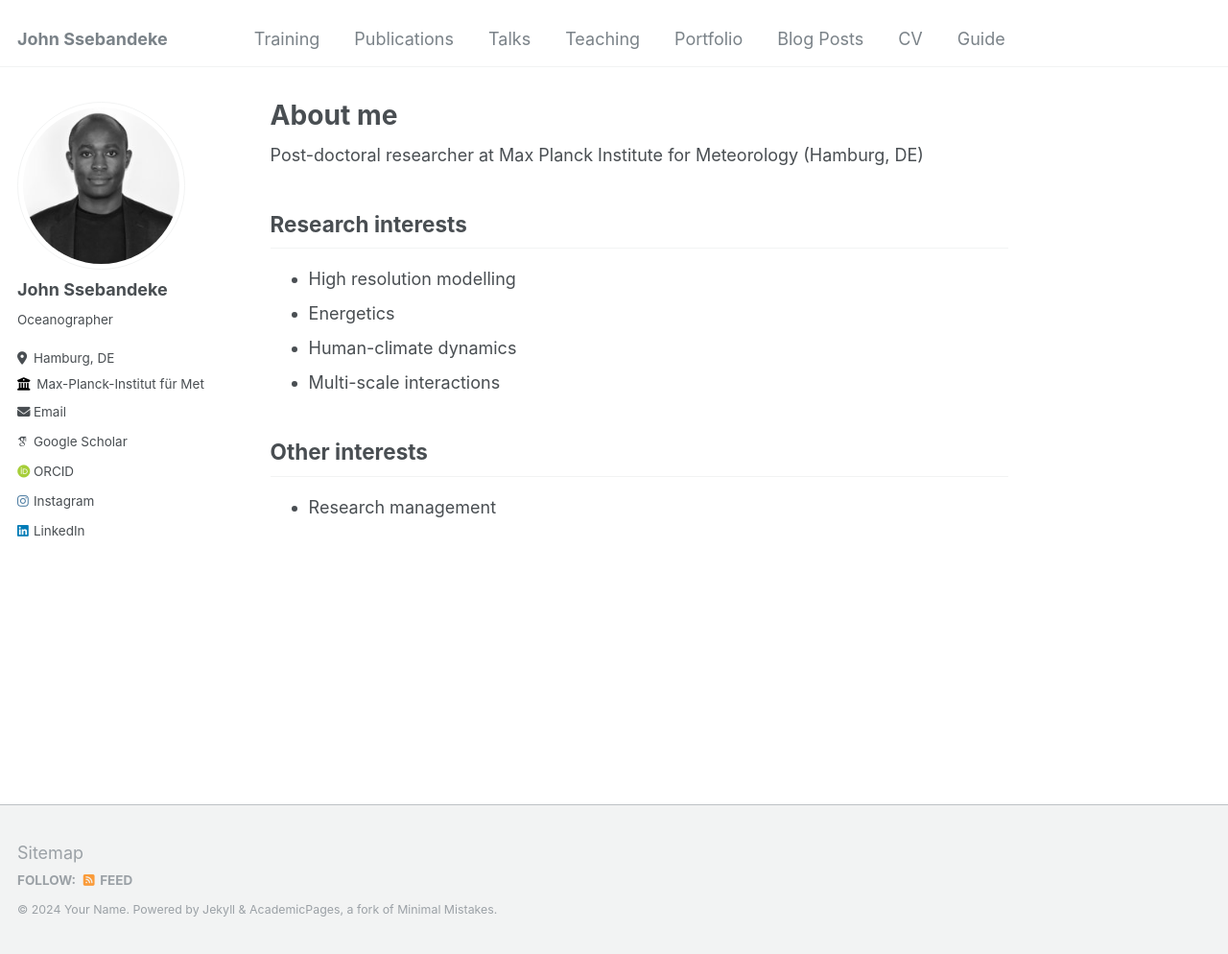
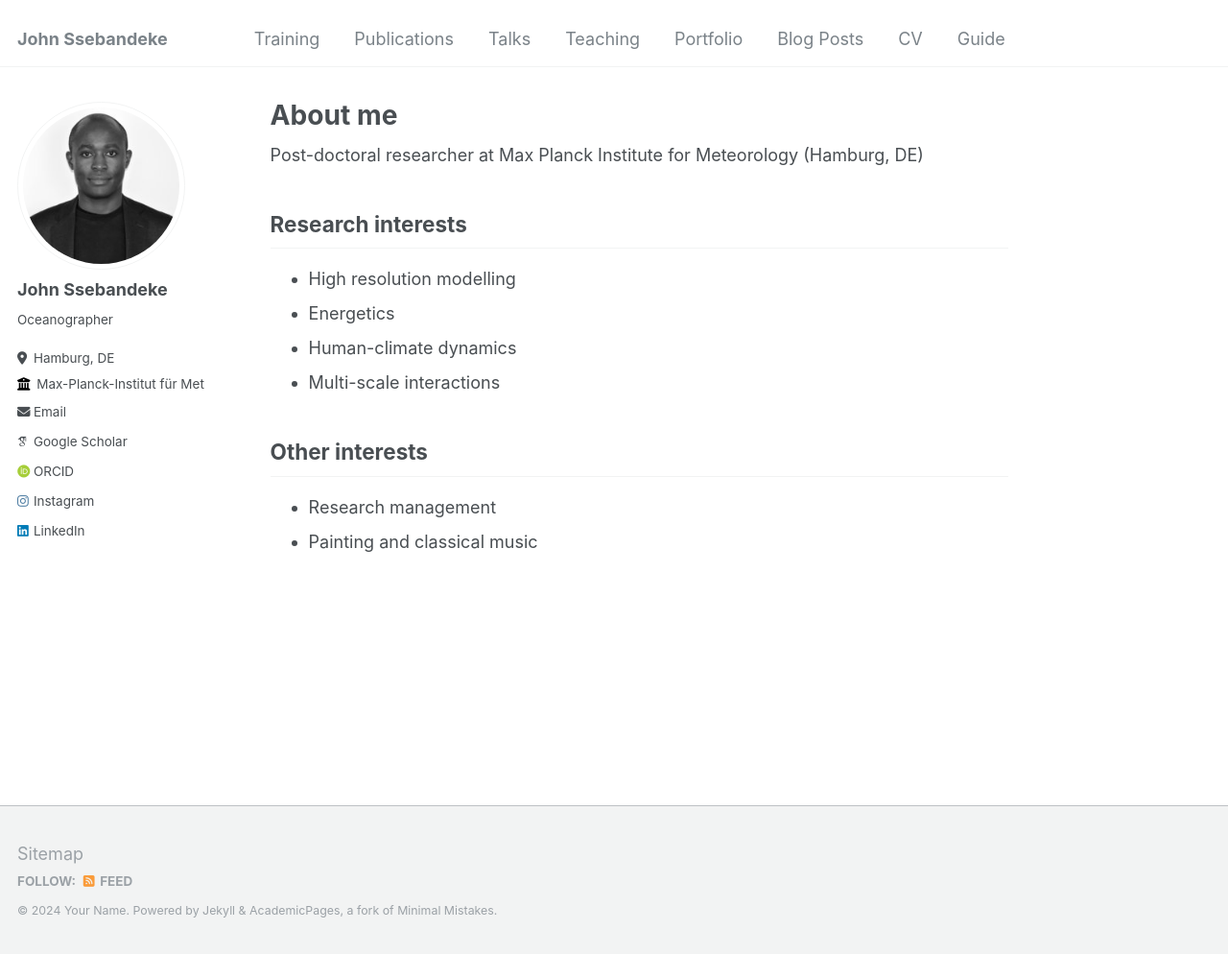
Before and after one commit to john-ssebandeke/john-ssebandeke.github.io, a Jekyll site: the page built from _pages/about.md, in a window 1280 px wide and 994 px high. Shown: the whole window at 96% size. Built offline with Jekyll 4.4.1, drawn with Linux system fonts in a browser that asks for light colours; some web fonts are replaced.

Commit message:
Update about.md

```diff
--- a/_pages/about.md
+++ b/_pages/about.md
@@ -18,3 +18,4 @@ Post-doctoral researcher at Max Planck Institute for Meteorology (Hamburg, DE)
 
 ## Other interests
   * Research management
+  * Painting and classical music
```
